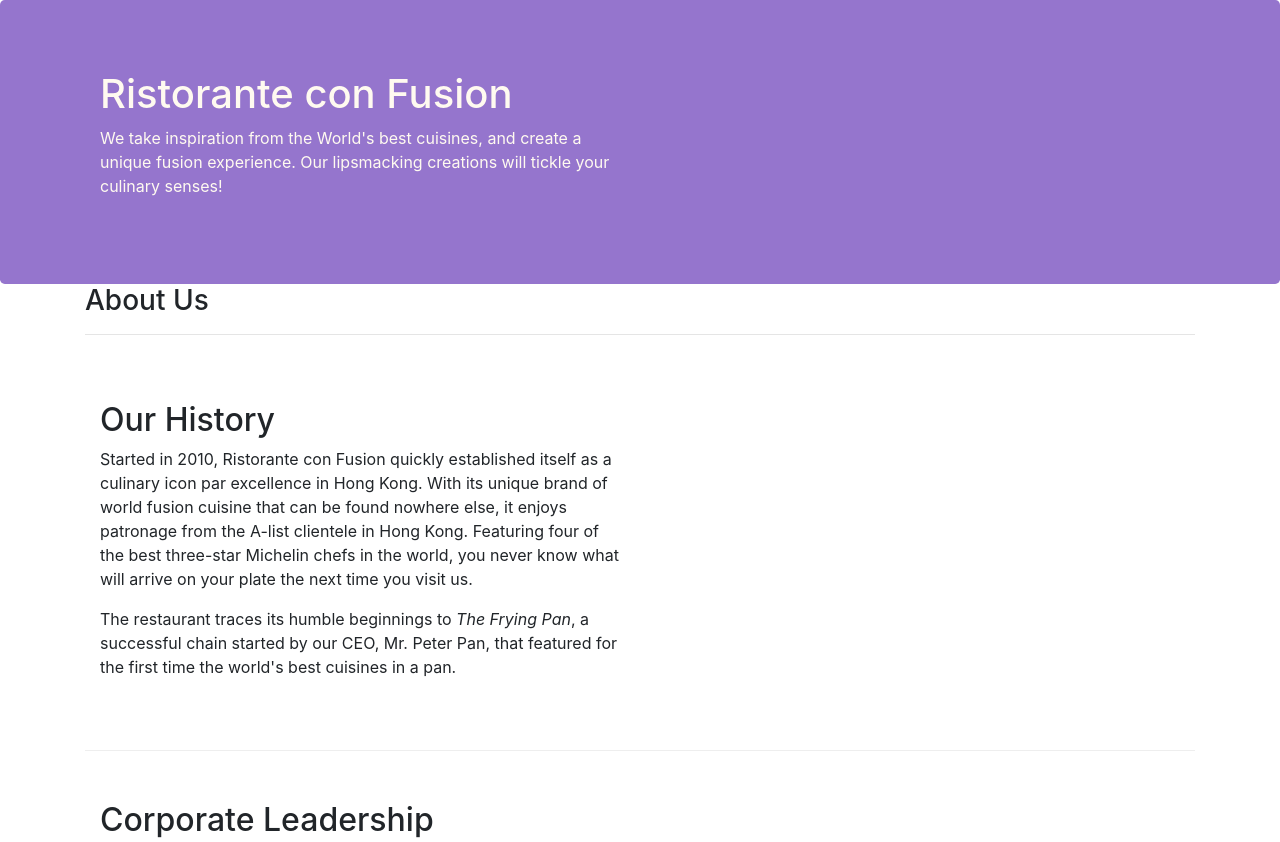
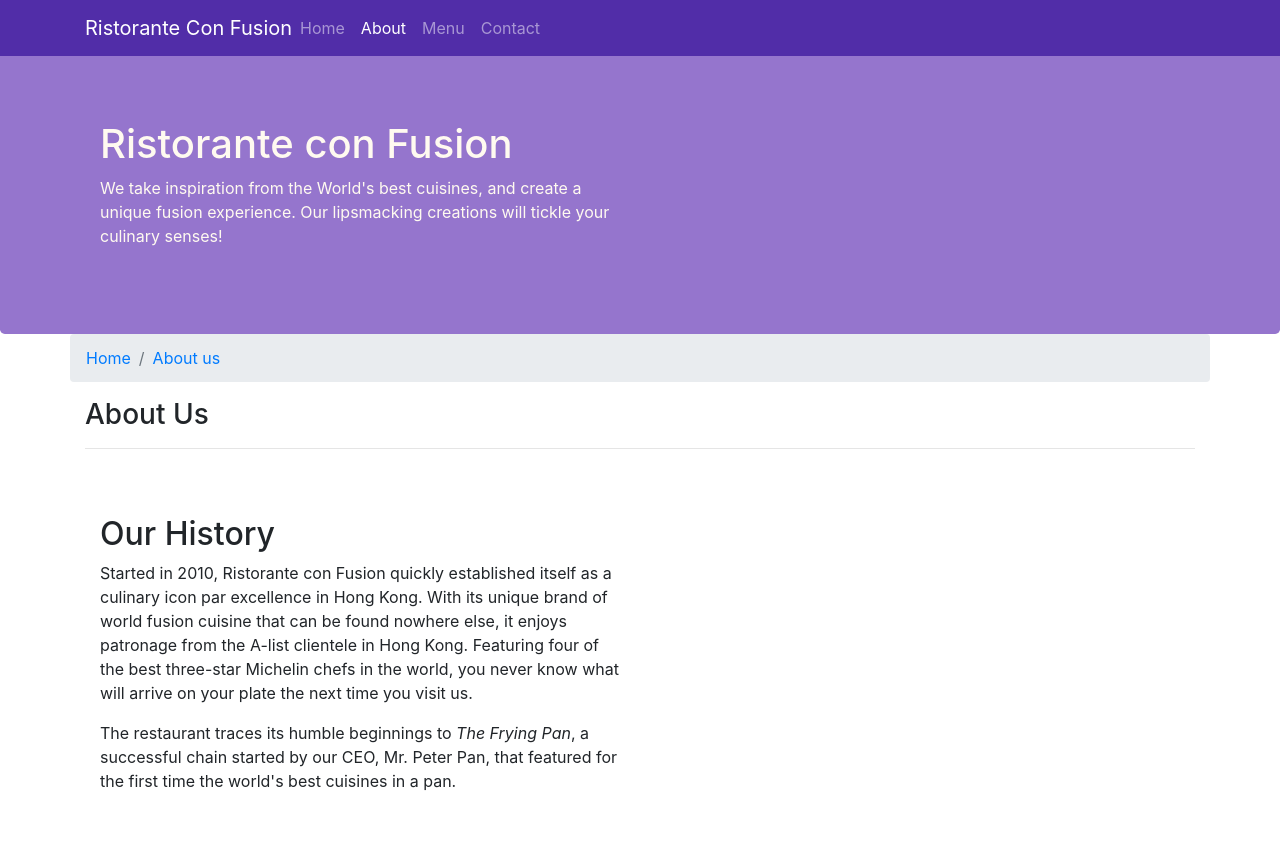
Before and after one commit to longhoang123/Coursera-Fullstack-Course1, a website: page aboutus.html in a window 1280 px wide. Shown: the top 842 px of the page. Drawn offline with nearby package versions, Linux system fonts and the light colour scheme.

Commit message:
Navbar and Breadcumbs

```diff
--- a/aboutus.html
+++ b/aboutus.html
@@ -25,6 +25,24 @@
 
 <body>
 
+    <nav class="navbar navbar-dark navbar-expand-sm navbar-dark fixed-top">
+        <div class="container">
+            <button class="navbar-toggler" type="button" data-toggle="collapse" data-target="#Navbar">
+                <span class="navbar-toggler-icon"></span>
+            </button>
+            <a class="navbar-brand mr-auto" href="./index.html">Ristorante Con Fusion</a>
+            <div class="navbar-collapse collapse" id="Navbar">
+                <ul class="navbar-nav mr-auto">
+                    <li class="nav-item"><a class="nav-link" href="./index.html">Home</a></li>
+                    <li class="nav-item active"><a class="nav-link" href="#">About</a></li>
+                    <li class="nav-item"><a class="nav-link" href="#">Menu</a></li>
+                    <li class="nav-item"><a class="nav-link" href="#">Contact</a></li>
+                </ul>
+            </div>
+
+        </div>
+    </nav>
+
     <header class="jumbotron">
         <div class="container">
             <div class="row row-header">
@@ -39,8 +57,13 @@
     </header>
 
     <div class="container">
-        <div>
-            <div>
+        <div class="row">
+            <ol class="col-12 breadcrumb">
+                <li class="breadcrumb-item"><a href="./index.html">Home</a></li>
+                <li class="breadcrumb-item active"><a href="#">About us</a></li>
+            </ol>
+
+            <div class="col-12">
                <h3>About Us</h3>
                <hr>
             </div>
@@ -79,7 +102,7 @@
                 <div class="col-4 offset-1 col-sm-2">
                     <h5>Links</h5>
                     <ul class="list-unstyled">
-                        <li><a href="#">Home</a></li>
+                        <li><a href="index.html">Home</a></li>
                         <li><a href="#">About</a></li>
                         <li><a href="#">Menu</a></li>
                         <li><a href="#">Contact</a></li>
--- a/css/styles.css
+++ b/css/styles.css
@@ -29,3 +29,12 @@ address{
     margin:0px;
     color:#0f0f0f;
 }
+
+body{
+    padding:50px 0px 0px 0px;
+    z-index:0;
+}
+
+.navbar-dark {
+     background-color: #512DA8;
+}
```
Also changed, not shown: index.html (+24 -6 lines).
